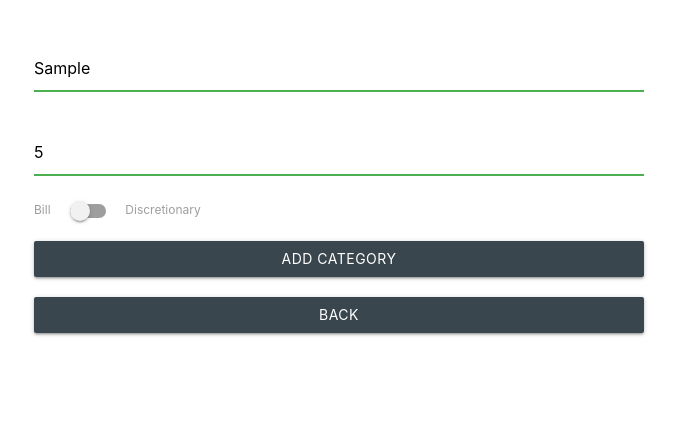
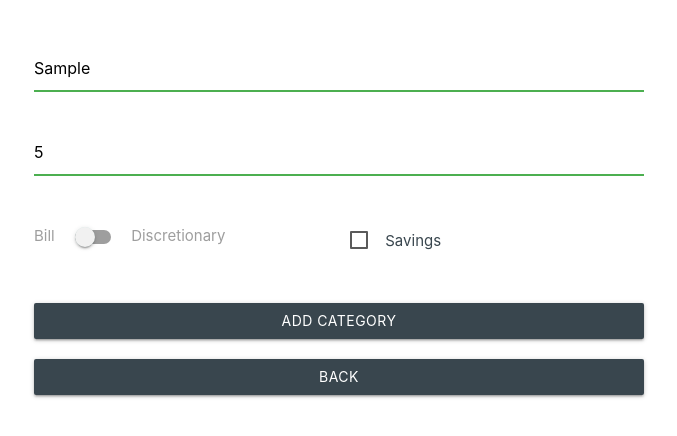
Before and after one commit to jordanlitsas/expense-tracker-mobile, a website: page public/html/addCategory.html in a window 1280 px wide. Both pictures are taken after typing "Sample", "5" into the empty fields and a click on the button "ADD CATEGORY". Shown: the whole page, without its empty margins (301-978 px from the left). Drawn offline with nearby package versions, Linux system fonts and the light colour scheme; no server answers.

Commit message:
isSavings checkbox

```diff
--- a/public/html/addCategory.html
+++ b/public/html/addCategory.html
@@ -27,7 +27,8 @@
                   <div class="input-field col s12">
                     <input placeholder="7 day limit" id="sevenDayLimitInput" type="number" class="validate">
                   </div>
-                  <div class="switch">
+                  <div class = "row">
+                    <div class = "col s6 m6 l6 switch input-field">
                         <label>
                           Bill
                           <input type="checkbox" id = "expenseTypeSwitch">
@@ -35,6 +36,16 @@
                           Discretionary
                         </label>
                     </div>
+                    <div class = "col s6 m6 l6 input-field">
+                      <p>
+                        <label>
+                          <input type="checkbox" id = "savingsCheckbox"/>
+                          <span>Savings</span>
+                        </label>
+                      </p>
+                  </div>
+                  </div>
+
                   <button class="btn waves-effect waves-light col s12 btn-margin" id = "addCategoryBtn" type="submit" name="action">
                     Add category
                 </button>
--- a/public/js/addCategory.js
+++ b/public/js/addCategory.js
@@ -12,14 +12,15 @@ const addCategory = async () => {
     let name = document.querySelector("#categoryNameInput").value;
     let sevenDayLimit = document.querySelector("#sevenDayLimitInput").value;
     let expenseType =  document.querySelector('#expenseTypeSwitch').checked;
+    let isSavings = document.querySelector('#savingsCheckbox').checked;
     if (name.length != 0 && sevenDayLimit.length != 0){
         let body = {
             userId: parseFloat(sessionStorage.getItem("userId")),
             name: name,
             sevenDayLimit: sevenDayLimit,
-            expenseType: expenseType ? 'disposable' : 'bill'
+            expenseType: expenseType ? 'disposable' : 'bill',
+            isSavings: isSavings
         };
-
 
 
         $.ajax({
```
Lines whose indentation alone changed are shown as unchanged.
